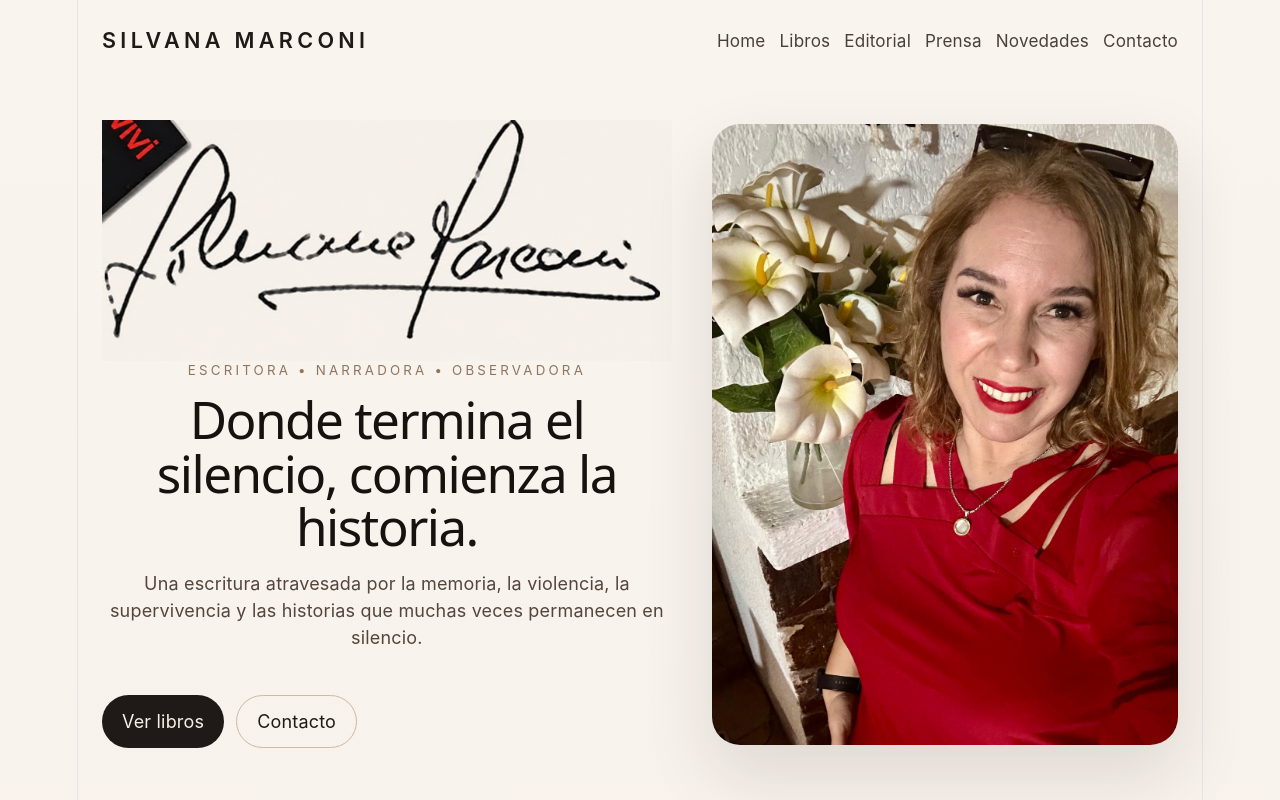
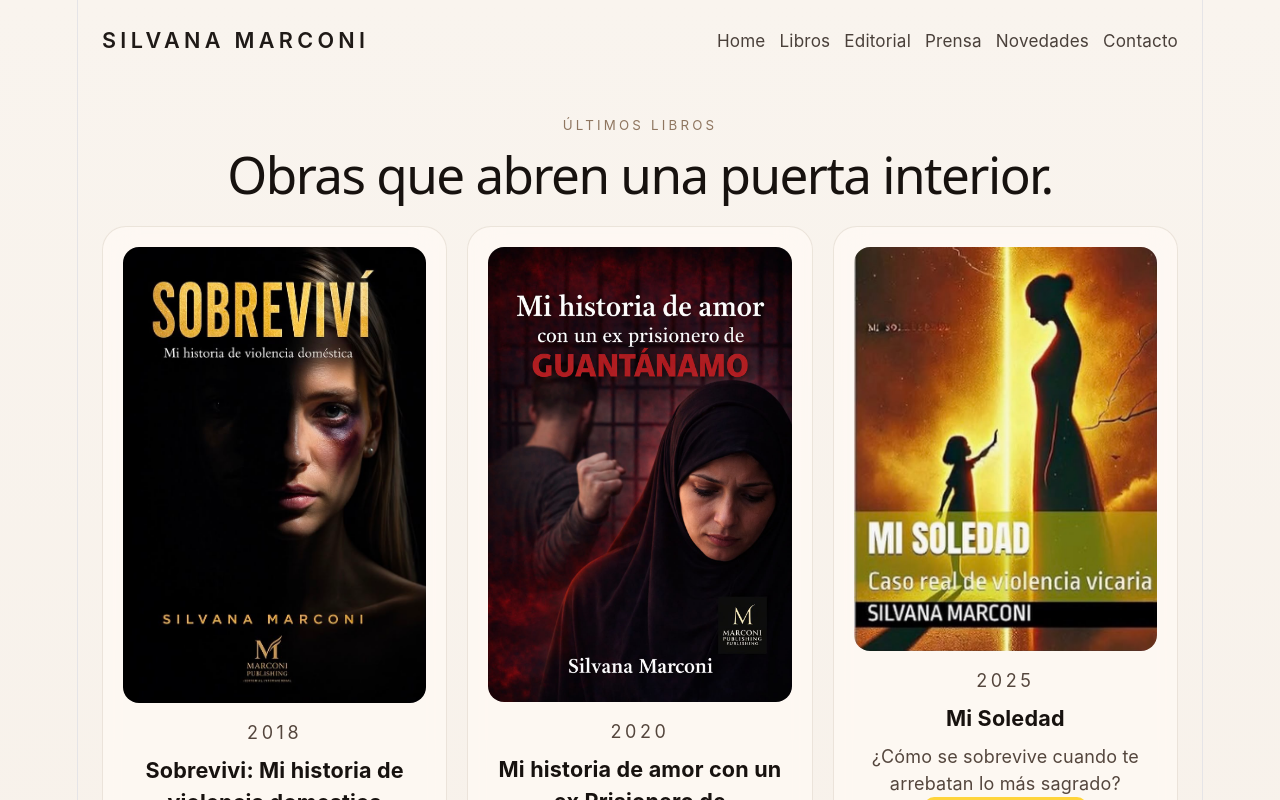
Before and after one commit to GramajoIsabelino/SilvanaWeb, a React (Vite) app: page / in a window 1280 px wide. Shown: the top 800 px of the page. Built offline with nearby package versions, Linux system fonts and the light colour scheme.

Commit message:
etiqueta de google

```diff
--- a/src/pages/HomePage.tsx
+++ b/src/pages/HomePage.tsx
@@ -28,7 +28,7 @@
   return (
     <main>
       <Navbar />
-      <Hero meta name="google-site-verification" content="-pdMM3xPEEqvkbq3DvRhl233WcWz-_E2KKi3jw0aabA" />
+      <meta name="google-site-verification" content="-pdMM3xPEEqvkbq3DvRhl233WcWz-_E2KKi3jw0aabA" />
 
 
 
```
